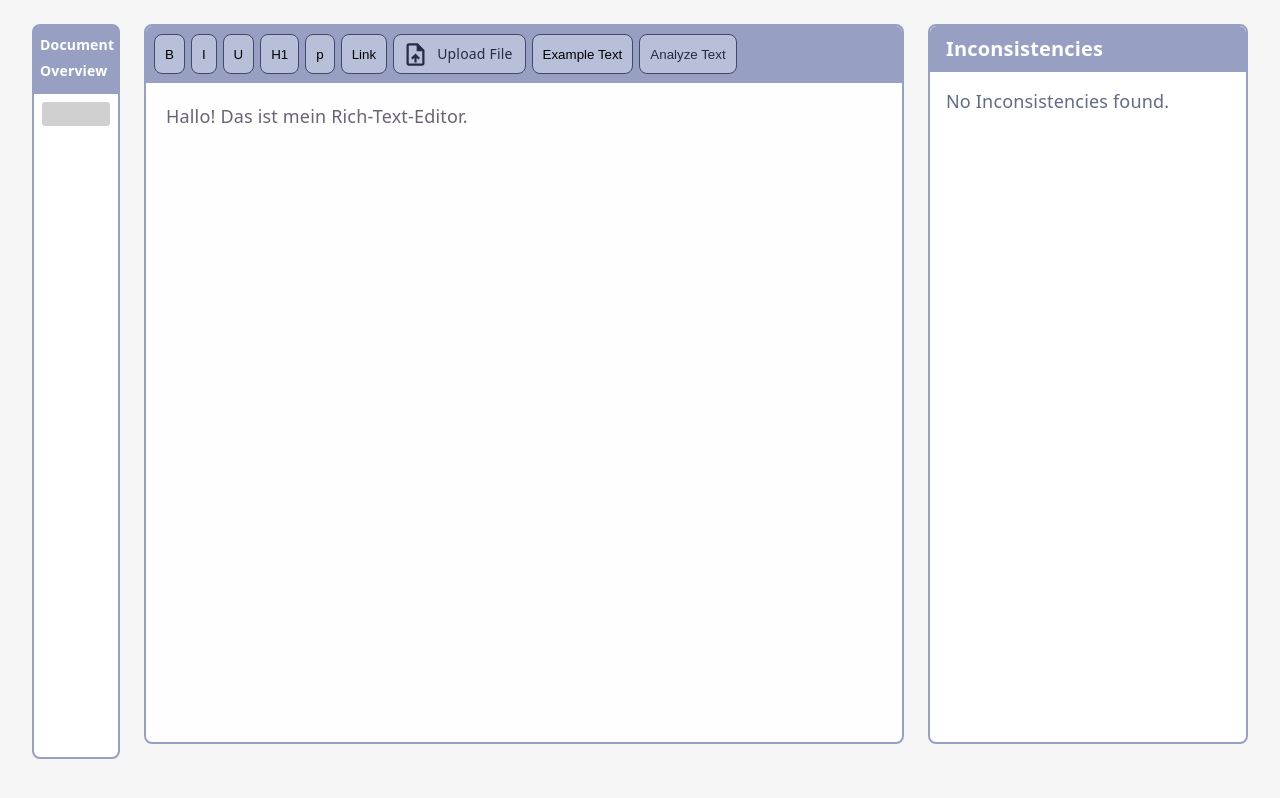
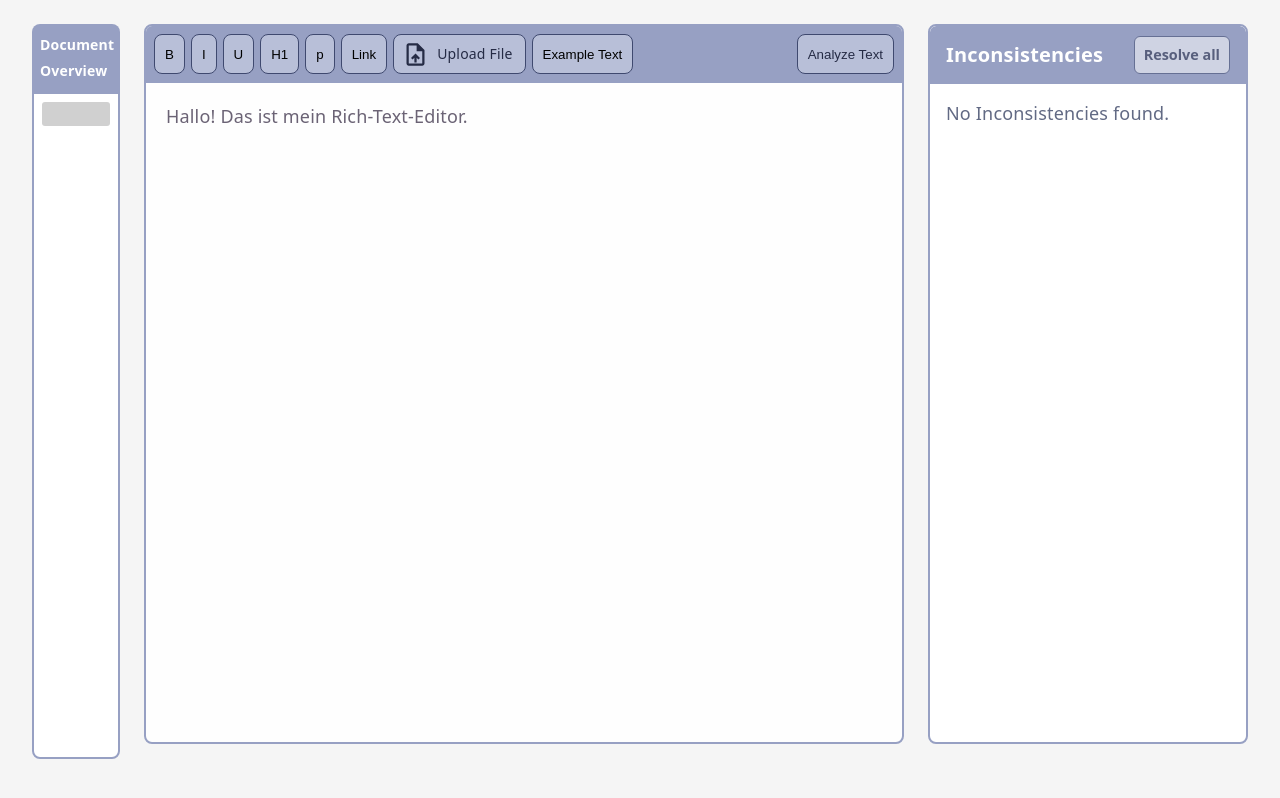
Before and after one commit to EmlMeml/RippleAnimation, a React (Vite) app: page / in a window 1280 px wide. Built offline with nearby package versions, Linux system fonts and the light colour scheme.

Commit message:
styling+ resolved btn (no big logic)

```diff
--- a/src/assets/css/editor.css
+++ b/src/assets/css/editor.css
@@ -46,6 +46,11 @@
 
 .toolbar button:hover{
   background: #6f7ba8;
+}
+
+.toolbar .analyze-text-button {
+  margin-left: auto;
+  color: #252b45;
 }
 
 .toolbar .uploadDiv .fileUploadBtn{
@@ -436,10 +441,11 @@
   border-radius: 8px;
   background: #fff;
   overflow-y: auto;
+  overflow-x: hidden;
   flex-shrink: 0;
 }
 
-.conflict-list h2 {
+.conflict-list-header {
   position: sticky;
   top: 0;
   z-index: 5;
@@ -450,8 +456,38 @@
   border-radius: 6px 6px 0 0;
   background: #97a0c3;
   color: #fff;
+  display: flex;
+  align-items: center;
+  justify-content: space-between;
+  gap: 12px;
+}
+
+.conflict-list-header h2 {
+  margin: 0;
   font-size: 20px;
   font-weight: 700;
+}
+
+.resolve-all-button {
+  padding: 5px 9px;
+  border: 1px solid #3f496f;
+  border-radius: 6px;
+  background: #fefefe;
+  color: #252b45;
+  font: inherit;
+  font-size: 0.8rem;
+  font-weight: 600;
+  cursor: pointer;
+}
+
+.resolve-all-button:hover:not(:disabled),
+.resolve-all-button:focus-visible {
+  background: #e7eaf4;
+}
+
+.resolve-all-button:disabled {
+  cursor: not-allowed;
+  opacity: 0.55;
 }
 
 .conflict-list-empty {
@@ -461,6 +497,7 @@
 
 .conflict-card {
   width: calc(100% - 32px);
+  box-sizing: border-box;
   display: flex;
   flex-direction: column;
   gap: 6px;
@@ -470,13 +507,45 @@
   border-radius: 6px;
   color: #3f1010;
   text-align: left;
+}
+
+.conflict-card:hover,
+.conflict-card:focus-within {
+  outline: 2px solid #3f496f;
+  outline-offset: 2px;
+}
+
+.conflict-card-content {
+  display: flex;
+  flex-direction: column;
+  gap: 6px;
+  width: 100%;
+  padding: 0;
+  border: 0;
+  background: transparent;
+  color: inherit;
+  font: inherit;
+  text-align: left;
   cursor: pointer;
 }
 
-.conflict-card:hover,
-.conflict-card:focus-visible {
-  outline: 2px solid #3f496f;
-  outline-offset: 2px;
+.resolve-inconsistency-button {
+  align-self: flex-end;
+  margin-top: 4px;
+  padding: 5px 9px;
+  border: 1px solid currentColor;
+  border-radius: 6px;
+  background: rgb(255 255 255 / 75%);
+  color: inherit;
+  font: inherit;
+  font-size: 0.78rem;
+  font-weight: 700;
+  cursor: pointer;
+}
+
+.resolve-inconsistency-button:hover,
+.resolve-inconsistency-button:focus-visible {
+  background: #fff;
 }
 
 .conflict-card--selected {
--- a/src/custom/editor/Editor.tsx
+++ b/src/custom/editor/Editor.tsx
@@ -1263,6 +1263,36 @@ function deserialize(
     } finally {
       setAnalyzing(false);
     }
+  }
+
+  function handleResolveAll() {
+    setInconsistencies([]);
+    setInconsistentPaths([]);
+    setInconsistentRanges([]);
+    setActiveInconsistencyId(null);
+    setSelectedInconsistencyId(null);
+    setJitterSuppressedIds(new Set());
+    setOffscreenAbove([]);
+    setOffscreenBelow([]);
+    setOffscreenFactPreviews([]);
+  }
+
+  function handleResolve(indexToResolve: number) {
+    const remainingInconsistencies = inconsistencies.filter(
+      (_, index) => index !== indexToResolve
+    );
+
+    setInconsistencies(remainingInconsistencies);
+    setInconsistentPaths(getInconsistentPaths(editor, remainingInconsistencies));
+    setInconsistentRanges(
+      getInconsistentTextRanges(editor, remainingInconsistencies)
+    );
+    setActiveInconsistencyId(null);
+    setSelectedInconsistencyId(null);
+    setJitterSuppressedIds(new Set());
+    setOffscreenAbove([]);
+    setOffscreenBelow([]);
+    setOffscreenFactPreviews([]);
   }
 
   const activeInconsistencyIndex = activeInconsistencyId
@@ -1432,7 +1462,17 @@ function deserialize(
       </Slate>
     </div>
     <aside className="conflict-list" aria-label="Found inconsistencies">
+      <div className="conflict-list-header">
         <h2>Inconsistencies</h2>
+        <button
+          type="button"
+          className="resolve-all-button"
+          onClick={handleResolveAll}
+          disabled={inconsistencies.length === 0}
+        >
+          Resolve all
+        </button>
+      </div>
       {inconsistencies.length === 0 ? (
         <p className="conflict-list-empty">
           No Inconsistencies found.
@@ -1445,9 +1485,8 @@ function deserialize(
           const presentationLabel = `${factTheme.label} · ${category.label}`;
 
           return (
-            <button
+            <div
               key={index}
-              type="button"
               className={[
                 "conflict-card",
                 `conflict-card--${severity}`,
@@ -1455,10 +1494,14 @@ function deserialize(
                   ? "conflict-card--selected"
                   : "",
               ].filter(Boolean).join(" ")}
+              onMouseEnter={() => handleInconsistencyHover(`inconsistency-${index}`)}
+              onMouseLeave={() => handleInconsistencyHover(null)}
+            >
+              <button
+                type="button"
+                className="conflict-card-content"
                 onClick={() => focusInconsistency(index)}
                 aria-pressed={selectedInconsistencyId === `inconsistency-${index}`}
-              onMouseEnter={() => handleInconsistencyHover(`inconsistency-${index}`)}
-              onMouseLeave={() => handleInconsistencyHover(null)}
               >
                 <span
                   className="conflict-card-category-emoji"
@@ -1493,6 +1536,14 @@ function deserialize(
                   })}
                 </span>
               </button>
+              <button
+                type="button"
+                className="resolve-inconsistency-button"
+                onClick={() => handleResolve(index)}
+              >
+                Resolved
+              </button>
+            </div>
           );
         })
       )}
@@ -1573,7 +1624,7 @@ function Toolbar({
       </button>
       <button
         type="button"
-      style={{color:'#252b45'}}
+        className="analyze-text-button"
         onMouseDown={(event) => {
           event.preventDefault();
           onAnalyze();
```
Lines whose indentation alone changed are shown as unchanged.
